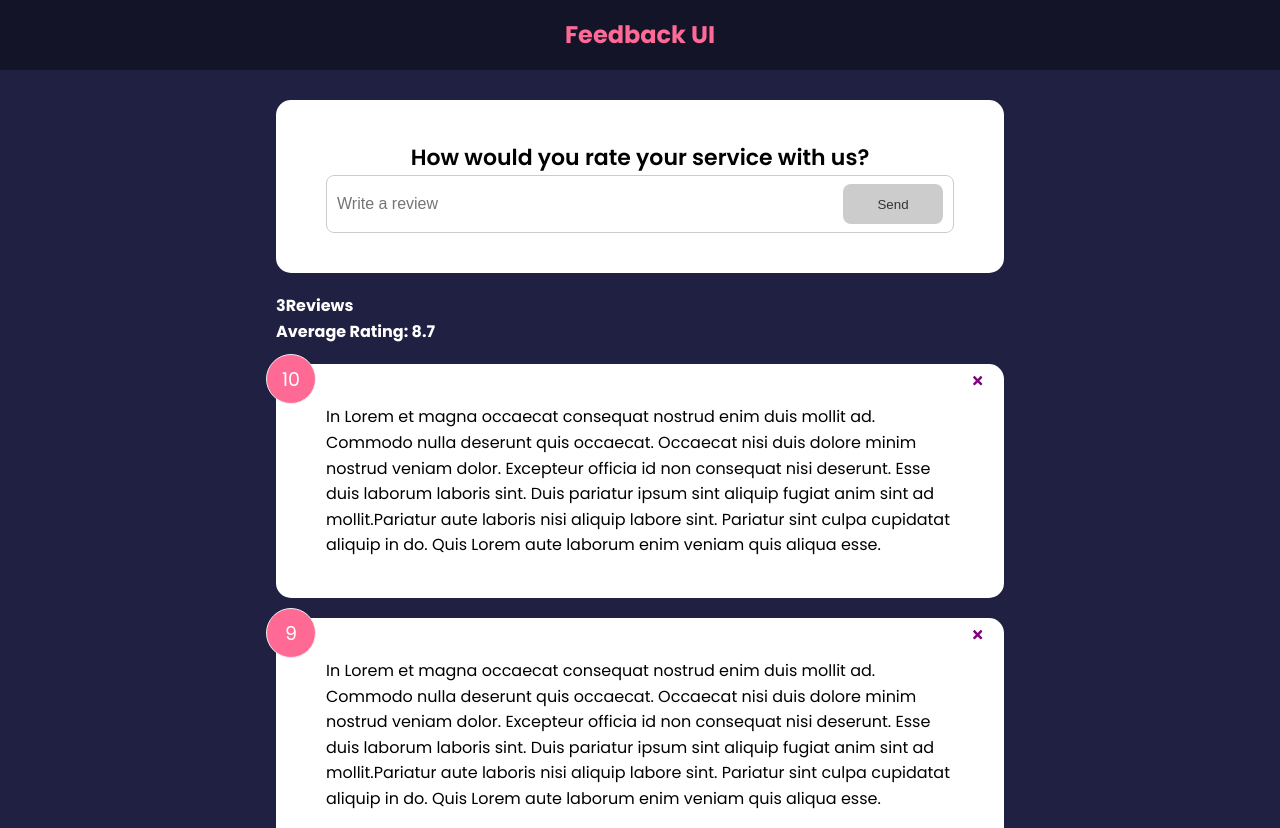
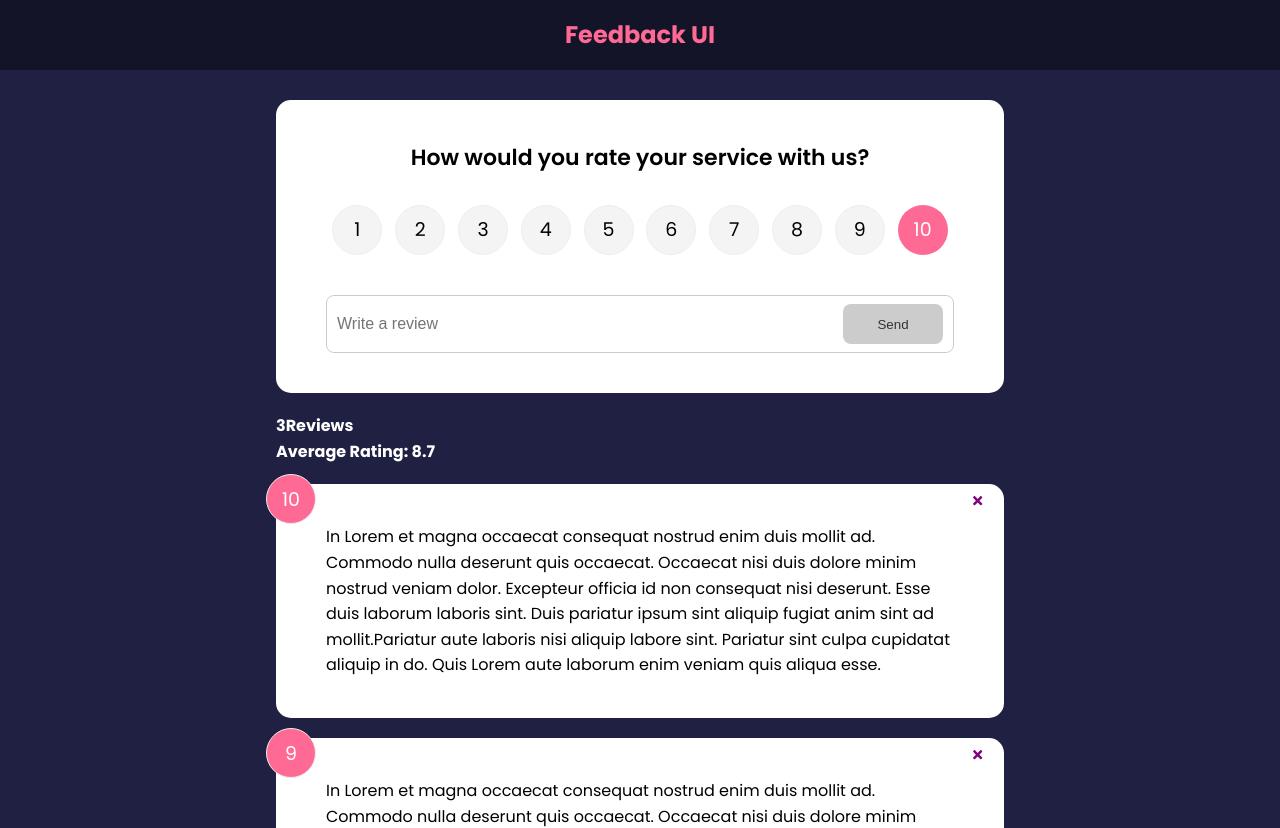
Before and after one commit to GregPetropoulos/Feedback-App, a React (Create React App) app: page / in a window 1280 px wide. Shown: the top 828 px of the page. Built offline with nearby package versions, Linux system fonts and the light colour scheme.

Commit message:
Added a RatingSelect component to show the radio buttons ul/li's and peice of state for when a radio button is selected. Passed a prop from the form to the RatingSelect component to capture the +e.currentTarget.value and update the rating peice of state in the form.

```diff
--- a/src/Components/FeedbackForm.js
+++ b/src/Components/FeedbackForm.js
@@ -1,27 +1,27 @@
 import { useState } from 'react';
 import Card from './shared/Card';
 import Button from './shared/Button';
+import RatingSelect from './RatingSelect';
 
 const FeedbackForm = () => {
   const [text, setText] = useState('');
+  const [rating, setRating] = useState(10);
   const [btnDisabled, setBtnDisabled] = useState(true);
   const [message, setMessage] = useState('');
 
-
   const handleTextChange = (e) => {
-
     // * REALTIME VALIDATION
-if(text === ''){
-    setBtnDisabled(true)
-    setMessage(null)
-} else if(text !== '' && text.trim().length<=10){
-setMessage('Text must be at least 10 characters')
-setBtnDisabled(true)
-}else{
-    setMessage(null)
-    setBtnDisabled(false)
-}
-// *-------REALTIME VALIDATION
+    if (text === '') {
+      setBtnDisabled(true);
+      setMessage(null);
+    } else if (text !== '' && text.trim().length <= 10) {
+      setMessage('Text must be at least 10 characters');
+      setBtnDisabled(true);
+    } else {
+      setMessage(null);
+      setBtnDisabled(false);
+    }
+    // *-------REALTIME VALIDATION
 
     // console.log(e.target.value);
     setText(e.target.value);
@@ -30,7 +30,7 @@
     <Card>
       <form>
         <h2>How would you rate your service with us?</h2>
-        {/* ! TODO  - rating select component*/}
+        <RatingSelect select={(rating)=> setRating(rating)} />
         <div className='input-group'>
           <input
             onChange={handleTextChange}
@@ -39,7 +39,9 @@
             placeholder='Write a review'
             value={text}
           />
-          <Button type='submit' isDisabled={btnDisabled}>Send</Button>
+          <Button type='submit' isDisabled={btnDisabled}>
+            Send
+          </Button>
         </div>
         {message && <div className='message'>{message}</div>}
       </form>
--- /dev/null
+++ b/src/Components/RatingSelect.js
@@ -0,0 +1,123 @@
+import { useState } from 'react';
+
+const RatingSelect = ({select}) => {
+  const [selected, setSelected] = useState(10);
+
+  const handleChange = (e) => {
+    // string
+    // a string retunred by default
+    console.log(e.currentTarget.value);
+    // add + to the event to make it a number
+    setSelected(+e.currentTarget.value);
+
+    // select is a prop passed from the form, a function, we are updating that here to tell the rating piece of state the correct value selected
+    select(+e.currentTarget.value)
+  };
+
+  return (
+    <ul className='rating'>
+      <li>
+        <input
+          type='radio'
+          id='num1'
+          value='1'
+          onChange={handleChange}
+          checked={selected === 1}
+        />
+        <label htmlFor='num1'>1</label>
+      </li>
+      <li>
+        <input
+          type='radio'
+          id='num2'
+          value='2'
+          onChange={handleChange}
+          checked={selected === 2}
+        />
+        <label htmlFor='num2'>2</label>
+      </li>
+      <li>
+        <input
+          type='radio'
+          id='num3'
+          value='3'
+          onChange={handleChange}
+          checked={selected === 3}
+        />
+        <label htmlFor='num3'>3</label>
+      </li>
+      <li>
+        <input
+          type='radio'
+          id='num4'
+          value='4'
+          onChange={handleChange}
+          checked={selected === 4}
+        />
+        <label htmlFor='num4'>4</label>
+      </li>
+      <li>
+        <input
+          type='radio'
+          id='num5'
+          value='5'
+          onChange={handleChange}
+          checked={selected === 5}
+        />
+        <label htmlFor='num5'>5</label>
+      </li>
+      <li>
+        <input
+          type='radio'
+          id='num6'
+          value='6'
+          onChange={handleChange}
+          checked={selected === 6}
+        />
+        <label htmlFor='num6'>6</label>
+      </li>
+      <li>
+        <input
+          type='radio'
+          id='num7'
+          value='7'
+          onChange={handleChange}
+          checked={selected === 7}
+        />
+        <label htmlFor='num7'>7</label>
+      </li>
+      <li>
+        <input
+          type='radio'
+          id='num8'
+          value='8'
+          onChange={handleChange}
+          checked={selected === 8}
+        />
+        <label htmlFor='num8'>8</label>
+      </li>
+      <li>
+        <input
+          type='radio'
+          id='num9'
+          value='9'
+          onChange={handleChange}
+          checked={selected === 9}
+        />
+        <label htmlFor='num9'>9</label>
+      </li>
+      <li>
+        <input
+          type='radio'
+          id='num10'
+          value='10'
+          onChange={handleChange}
+          checked={selected === 10}
+        />
+        <label htmlFor='num10'>10</label>
+      </li>
+    </ul>
+  );
+};
+
+export default RatingSelect;
```
